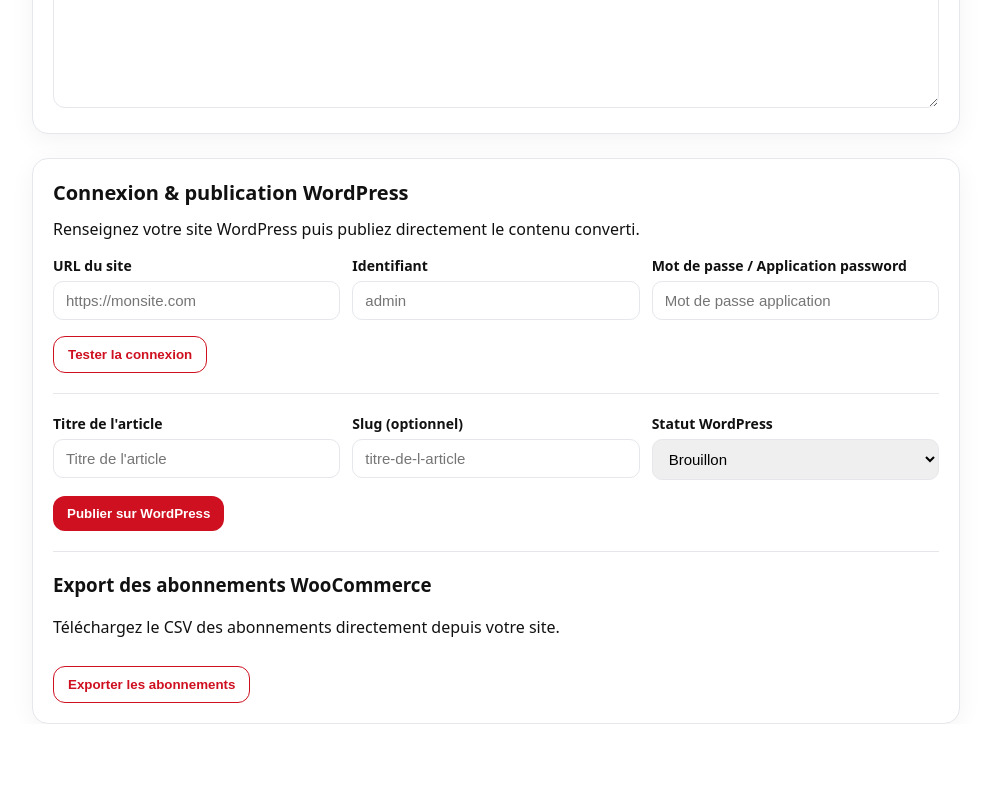
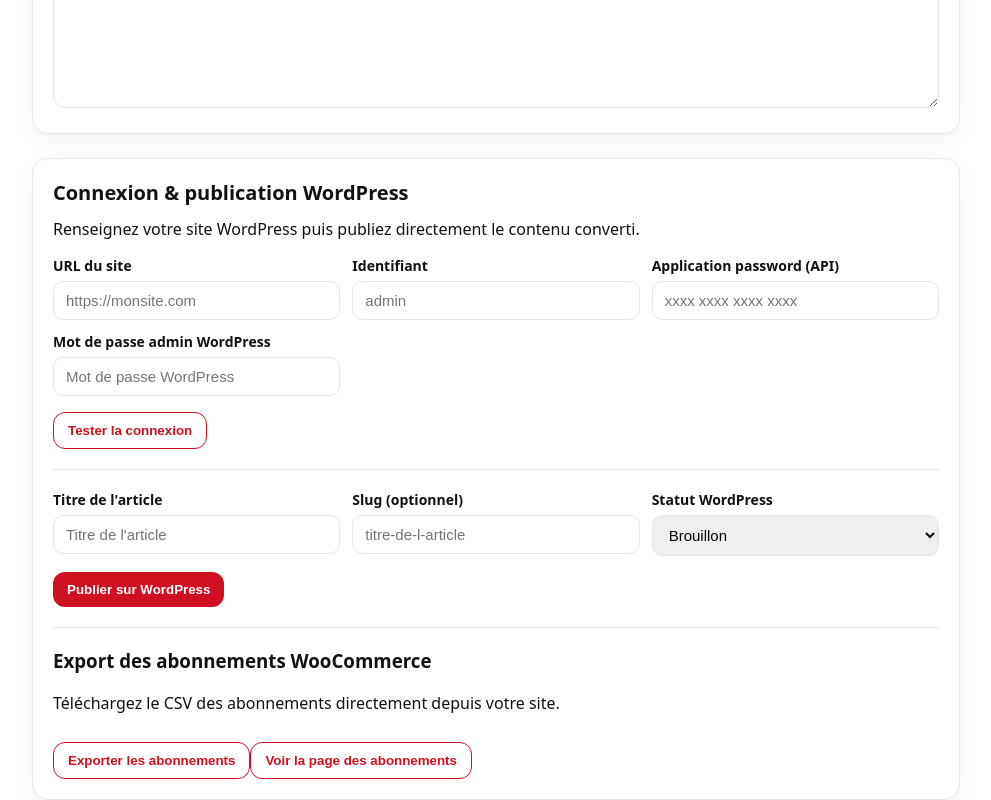
Before and after one commit to nansheadd/Lava, a React (Vite) app: page / in a window 1280 px wide. Shown: the part 385-1185 px from the top of the page, without its empty margins (144-1135 px from the left). Before the commit the page ends 1109 px from the top, so only its background shows below. Built offline with nearby package versions, Linux system fonts and the light colour scheme.

Commit message:
feat: align wordpress ui with backend

```diff
--- a/src/App.tsx
+++ b/src/App.tsx
@@ -21,6 +21,16 @@
   filename?: string
   contentType?: string
   data: string
+  message?: string
+  error?: string
+}
+
+type WordpressSubscriptionsResponse = {
+  base_url?: string
+  baseUrl?: string
+  admin_path?: string
+  adminPath?: string
+  html?: string
   message?: string
   error?: string
 }
@@ -55,7 +65,8 @@
   const [error, setError] = useState('')
   const [wpUrl, setWpUrl] = useState('')
   const [wpUsername, setWpUsername] = useState('')
-  const [wpPassword, setWpPassword] = useState('')
+  const [wpAppPassword, setWpAppPassword] = useState('')
+  const [wpAdminPassword, setWpAdminPassword] = useState('')
   const [wpTesting, setWpTesting] = useState(false)
   const [wpConnected, setWpConnected] = useState(false)
   const [wpMessage, setWpMessage] = useState('')
@@ -70,18 +81,38 @@
   const [exportBusy, setExportBusy] = useState(false)
   const [exportMessage, setExportMessage] = useState('')
   const [exportError, setExportError] = useState('')
+  const [subscriptionsBusy, setSubscriptionsBusy] = useState(false)
+  const [subscriptionsMessage, setSubscriptionsMessage] = useState('')
+  const [subscriptionsError, setSubscriptionsError] = useState('')
+  const [subscriptionsUrl, setSubscriptionsUrl] = useState('')
+  const [subscriptionsHtml, setSubscriptionsHtml] = useState('')
 
   const backend = import.meta.env.VITE_API_URL || 'http://localhost:8000'
 
-  function buildWordpressPayload() {
+  const normalisedWpUrl = wpUrl.trim()
+
+  function buildWordpressApiPayload() {
+    const password = wpAppPassword || wpAdminPassword
     return {
-      siteUrl: wpUrl,
-      url: wpUrl,
-      baseUrl: wpUrl,
+      siteUrl: normalisedWpUrl,
+      url: normalisedWpUrl,
+      baseUrl: normalisedWpUrl,
       username: wpUsername,
       user: wpUsername,
-      applicationPassword: wpPassword,
-      password: wpPassword,
+      applicationPassword: wpAppPassword || undefined,
+      password: password || undefined,
+    }
+  }
+
+  function buildWordpressAdminPayload() {
+    const password = wpAdminPassword || wpAppPassword
+    return {
+      siteUrl: normalisedWpUrl,
+      url: normalisedWpUrl,
+      baseUrl: normalisedWpUrl,
+      username: wpUsername,
+      user: wpUsername,
+      password: password || undefined,
     }
   }
 
@@ -151,11 +182,15 @@
     setWpError('')
     setExportMessage('')
     setExportError('')
-  }, [wpUrl, wpUsername, wpPassword])
+    setSubscriptionsMessage('')
+    setSubscriptionsError('')
+    setSubscriptionsHtml('')
+    setSubscriptionsUrl('')
+  }, [wpUrl, wpUsername, wpAppPassword, wpAdminPassword])
 
   async function testWordpressConnection() {
-    if (!wpUrl || !wpUsername || !wpPassword) {
-      setWpError('Veuillez renseigner l\'URL, l\'identifiant et le mot de passe.')
+    if (!wpUrl || !wpUsername || (!wpAppPassword && !wpAdminPassword)) {
+      setWpError('Veuillez renseigner l\'URL, l\'identifiant et un mot de passe ou application password.')
       setWpMessage('')
       return
     }
@@ -166,7 +201,7 @@
     setWpError('')
 
     try {
-      const payload = buildWordpressPayload()
+      const payload = buildWordpressApiPayload()
 
       const res = await fetch(`${backend}/wordpress/connect`, {
         method: 'POST',
@@ -199,8 +234,8 @@
       return
     }
 
-    if (!wpUrl || !wpUsername || !wpPassword) {
-      setPublishError('Veuillez renseigner les informations de connexion WordPress.')
+    if (!wpUrl || !wpUsername || (!wpAppPassword && !wpAdminPassword)) {
+      setPublishError('Veuillez renseigner les informations de connexion WordPress (identifiant + mot de passe ou application password).')
       setPublishMessage('')
       return
     }
@@ -211,7 +246,7 @@
 
     try {
       const payload: Record<string, unknown> = {
-        ...buildWordpressPayload(),
+        ...buildWordpressApiPayload(),
         title: postTitle,
         status: postStatus,
         markdown: md,
@@ -251,8 +286,8 @@
   }
 
   async function exportSubscriptions() {
-    if (!wpUrl || !wpUsername || !wpPassword) {
-      setExportError('Veuillez renseigner les informations de connexion WordPress.')
+    if (!wpUrl || !wpUsername || (!wpAdminPassword && !wpAppPassword)) {
+      setExportError('Veuillez renseigner l\'URL, l\'identifiant et votre mot de passe WordPress.')
       setExportMessage('')
       return
     }
@@ -262,7 +297,7 @@
     setExportError('')
 
     try {
-      const payload = buildWordpressPayload()
+      const payload = buildWordpressAdminPayload()
       const res = await fetch(`${backend}/wordpress/subscriptions/export`, {
         method: 'POST',
         headers: { 'Content-Type': 'application/json' },
@@ -286,6 +321,62 @@
       setExportError(e?.message || 'Impossible d\'exporter les abonnements WooCommerce.')
     } finally {
       setExportBusy(false)
+    }
+  }
+
+  async function fetchSubscriptionsPreview() {
+    if (!wpUrl || !wpUsername || (!wpAdminPassword && !wpAppPassword)) {
+      setSubscriptionsError('Veuillez renseigner l\'URL, l\'identifiant et votre mot de passe WordPress.')
+      setSubscriptionsMessage('')
+      setSubscriptionsHtml('')
+      setSubscriptionsUrl('')
+      return
+    }
+
+    setSubscriptionsBusy(true)
+    setSubscriptionsMessage('')
+    setSubscriptionsError('')
+    setSubscriptionsHtml('')
+    setSubscriptionsUrl('')
+
+    try {
+      const res = await fetch(`${backend}/wordpress/subscriptions`, {
+        method: 'POST',
+        headers: { 'Content-Type': 'application/json' },
+        body: JSON.stringify({
+          base_url: normalisedWpUrl,
+          username: wpUsername,
+          password: wpAdminPassword || wpAppPassword,
+        }),
+      })
+
+      let data: WordpressSubscriptionsResponse | null = null
+      try {
+        data = await res.json()
+      } catch {}
+
+      if (!res.ok || !data) {
+        throw new Error(data?.message || data?.error || 'Récupération échouée')
+      }
+
+      const base = data.base_url || data.baseUrl || normalisedWpUrl
+      const adminPath = data.admin_path || data.adminPath
+      let targetUrl = base
+      if (adminPath) {
+        try {
+          targetUrl = new URL(adminPath, base).toString()
+        } catch {
+          const separator = base.endsWith('/') ? '' : '/'
+          targetUrl = `${base}${separator}${adminPath}`
+        }
+      }
+      setSubscriptionsUrl(targetUrl)
+      setSubscriptionsHtml(data.html || '')
+      setSubscriptionsMessage('Page d\'abonnements récupérée avec succès.')
+    } catch (e: any) {
+      setSubscriptionsError(e?.message || 'Impossible de récupérer la page des abonnements WooCommerce.')
+    } finally {
+      setSubscriptionsBusy(false)
     }
   }
 
@@ -346,12 +437,22 @@
               />
             </label>
             <label className="field">
-              <span>Mot de passe / Application password</span>
+              <span>Application password (API)</span>
               <input
                 type="password"
-                placeholder="Mot de passe application"
-                value={wpPassword}
-                onChange={(e) => setWpPassword(e.target.value)}
+                placeholder="xxxx xxxx xxxx xxxx"
+                value={wpAppPassword}
+                onChange={(e) => setWpAppPassword(e.target.value)}
+                autoComplete="current-password"
+              />
+            </label>
+            <label className="field">
+              <span>Mot de passe admin WordPress</span>
+              <input
+                type="password"
+                placeholder="Mot de passe WordPress"
+                value={wpAdminPassword}
+                onChange={(e) => setWpAdminPassword(e.target.value)}
                 autoComplete="current-password"
               />
             </label>
@@ -431,6 +532,31 @@
 
           {exportMessage && <p className="status success" style={{marginTop:12}}>{exportMessage}</p>}
           {exportError && <p className="status error" style={{marginTop:12}}>{exportError}</p>}
+
+          <button
+            className="button outline"
+            onClick={fetchSubscriptionsPreview}
+            disabled={subscriptionsBusy}
+            style={{marginTop: 12}}
+          >
+            {subscriptionsBusy ? 'Chargement…' : 'Voir la page des abonnements'}
+          </button>
+
+          {subscriptionsMessage && <p className="status success" style={{marginTop:12}}>{subscriptionsMessage}</p>}
+          {subscriptionsError && <p className="status error" style={{marginTop:12}}>{subscriptionsError}</p>}
+
+          {subscriptionsUrl && (
+            <p className="status" style={{marginTop:12}}>
+              <a href={subscriptionsUrl} target="_blank" rel="noreferrer">Ouvrir la page dans WordPress</a>
+            </p>
+          )}
+
+          {subscriptionsHtml && (
+            <details className="subscriptions-preview" style={{marginTop:12}}>
+              <summary>Aperçu HTML de la page</summary>
+              <div dangerouslySetInnerHTML={{ __html: subscriptionsHtml }} />
+            </details>
+          )}
         </div>
       </main>
     </>
--- a/src/styles.css
+++ b/src/styles.css
@@ -14,8 +14,9 @@
 textarea{width:100%;min-height:300px;padding:12px;border:1px solid #e5e7eb;border-radius:12px}
 .footer{color:#6b7280;font-size:12px;margin-top:24px;text-align:center}
 .section-title{margin:0 0 12px;font-size:20px}
-.form-grid{display:grid;gap:12px;margin-top:16px}
-@media(min-width:720px){.form-grid{grid-template-columns:repeat(3,minmax(0,1fr))}}
+.form-grid{display:grid;gap:12px;margin-top:16px;grid-template-columns:repeat(auto-fit,minmax(220px,1fr))}
+.subscriptions-preview{border:1px solid #e5e7eb;border-radius:12px;padding:12px;background:#f9fafb;max-height:320px;overflow:auto}
+.subscriptions-preview summary{cursor:pointer;font-weight:600;margin-bottom:8px}
 .field{display:flex;flex-direction:column;gap:6px;font-size:14px}
 .field span{font-weight:600}
 input,select{padding:10px 12px;border:1px solid #e5e7eb;border-radius:10px;font-size:15px}
```
